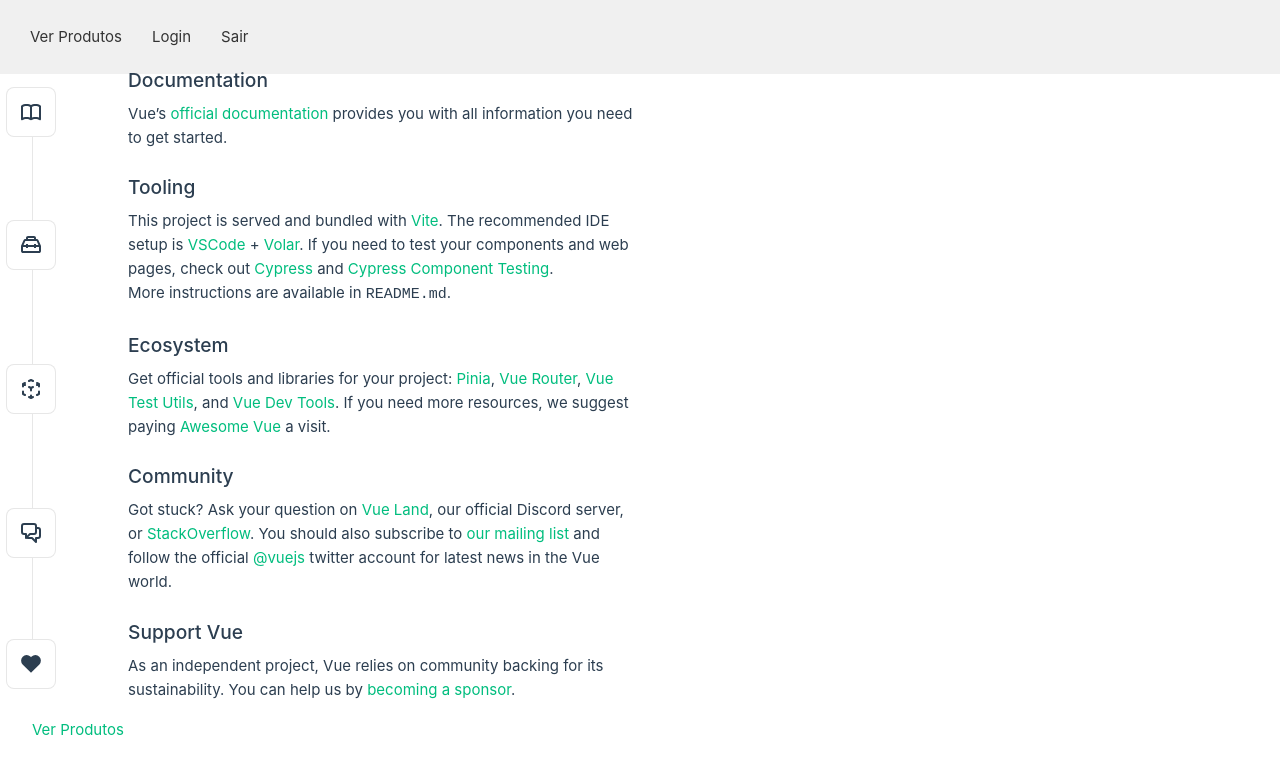
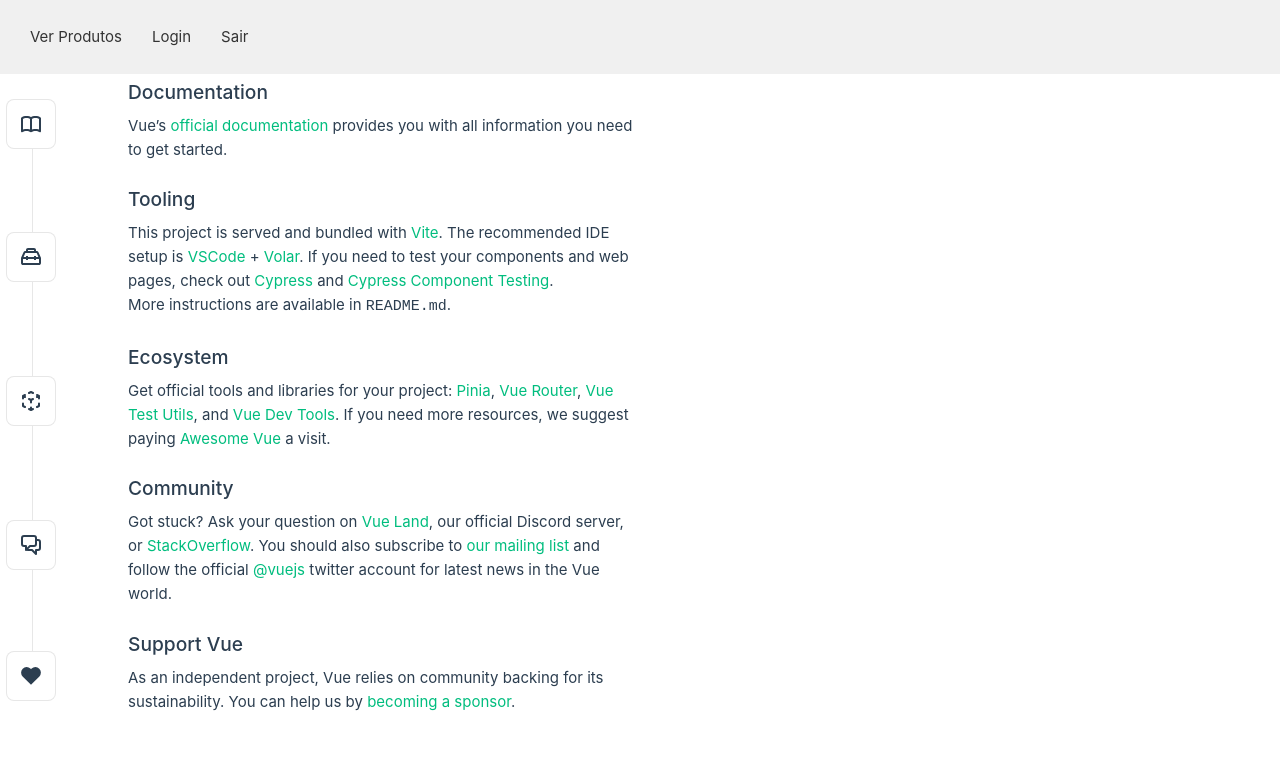
Before and after one commit to dvmarthur/masterdawebvuejs, a Vue app: page / in a window 1280 px wide. Shown: the top 774 px of the page. Built offline with nearby package versions, Linux system fonts and the light colour scheme.

Commit message:
Teste commit

```diff
--- a/src/views/HomeView.vue
+++ b/src/views/HomeView.vue
@@ -5,7 +5,6 @@
 <template>
   <main>
     <TheWelcome />
-    <router-link to="/products">Ver Produtos</router-link>
 
   </main>
 </template>
```
